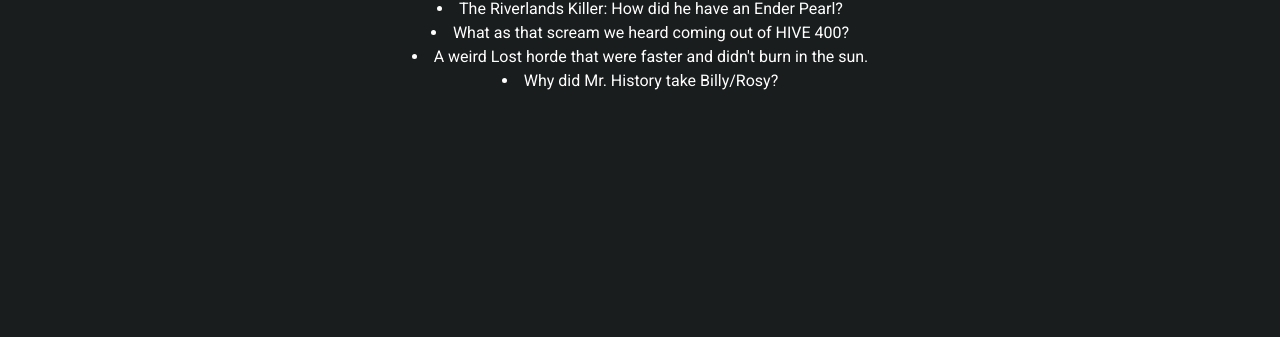
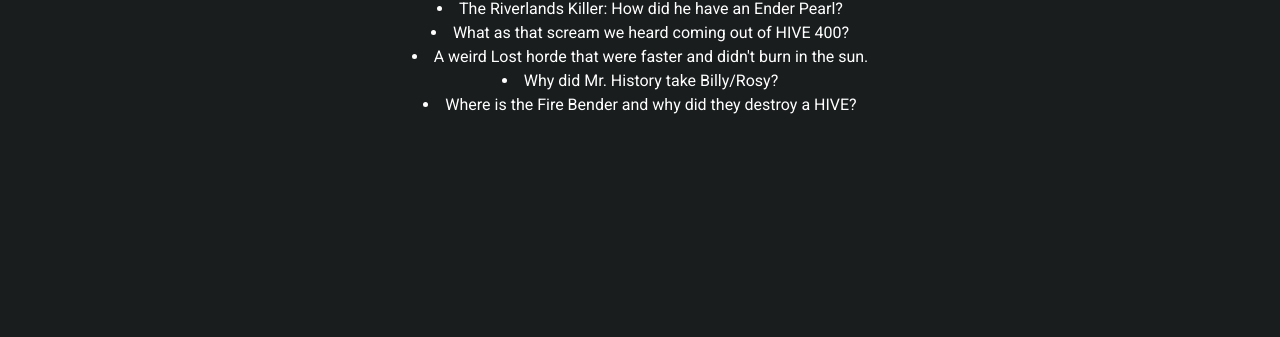
Before and after one commit to rjg5314/AdventureMap.io, a website: page index.html in a window 1280 px wide. Shown: the part 463-800 px from the top of the page. Drawn offline with nearby package versions, Linux system fonts and the light colour scheme; a script that the page names is missing.

Commit message:
Add files via upload

```diff
--- a/index.html
+++ b/index.html
@@ -61,6 +61,7 @@
               <li>What as that scream we heard coming out of HIVE 400?</li>
               <li>A weird Lost horde that were faster and didn't burn in the sun.</li>
               <li>Why did Mr. History take Billy/Rosy?</li>
+			  <li>Where is the Fire Bender and why did they destroy a HIVE?</li>
             </ul>
 
           </div>
```
